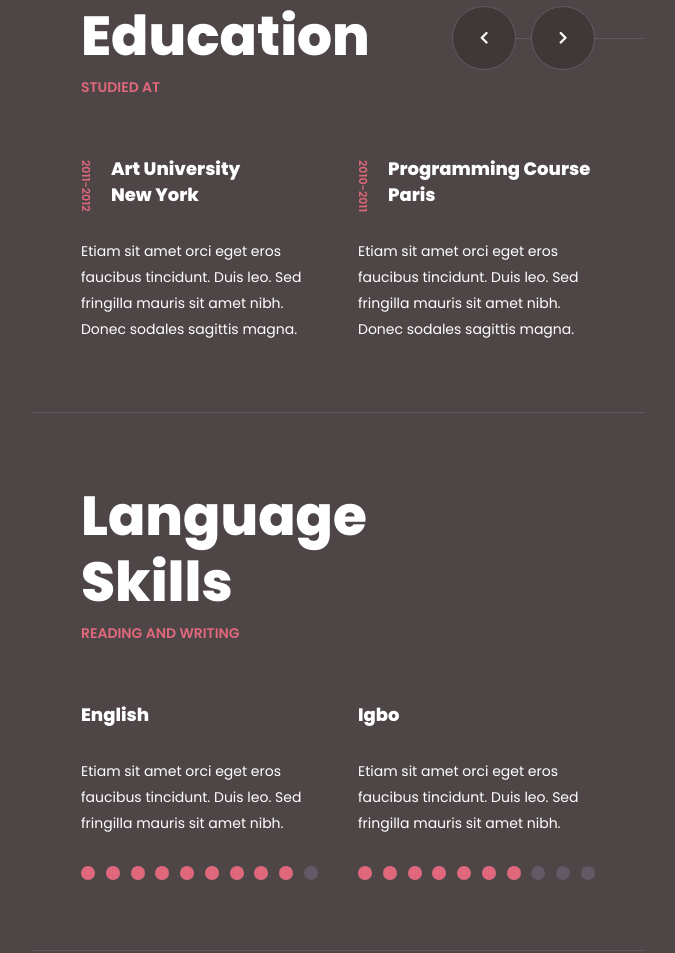
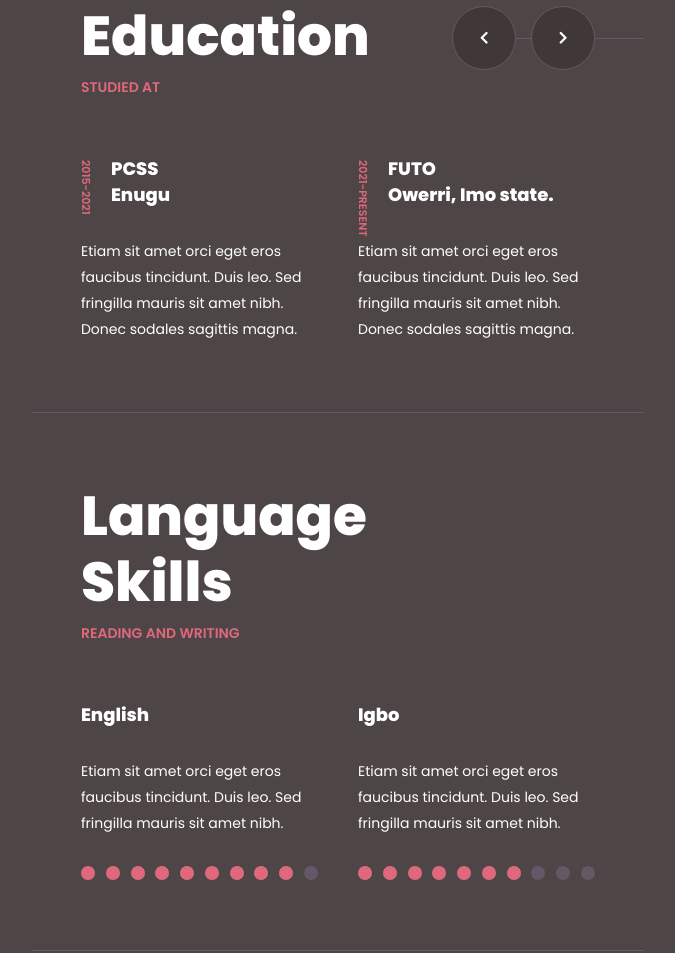
Before and after one commit to chukwuemekaprince/me, a plain HTML site: page index.html in a window 1280 px wide. Shown: the part 2465-3418 px from the top of the page, without its empty margins (544-1219 px from the left). Drawn offline with Linux system fonts and the light colour scheme.

Commit message:
Update index.html

```diff
--- a/index.html
+++ b/index.html
@@ -358,8 +358,8 @@
 
 							<div class="item">
 								<div class="resume-item active">
-									<div class="date">2011-2012</div>
-									<div class="name">Art University <br />New York</div>
+									<div class="date">2015-2021</div>
+									<div class="name">PCSS <br />Enugu</div>
 									<div class="single-post-text">
 										<p>
 											Etiam sit amet orci eget eros faucibus tincidunt. Duis leo. Sed fringilla mauris sit amet nibh. Donec sodales sagittis magna.
@@ -370,8 +370,8 @@
 
 							<div class="item">
 								<div class="resume-item">
-									<div class="date">2010-2011</div>
-									<div class="name">Programming Course <br />Paris</div>
+									<div class="date">2021-PRESENT</div>
+									<div class="name">FUTO <br />Owerri, Imo state. </div>
 									<div class="single-post-text">
 										<p>
 											Etiam sit amet orci eget eros faucibus tincidunt. Duis leo. Sed fringilla mauris sit amet nibh. Donec sodales sagittis magna.
```
